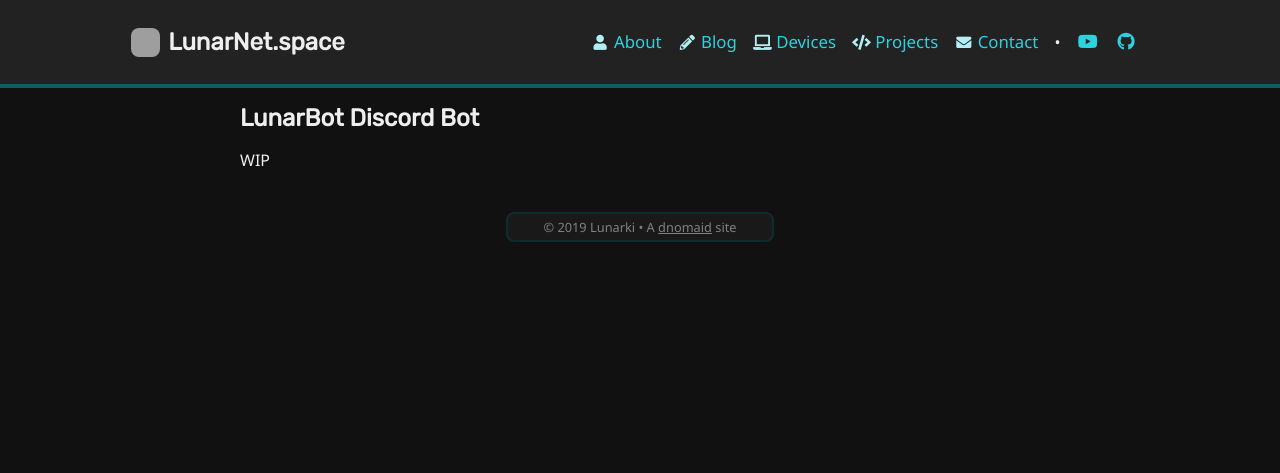
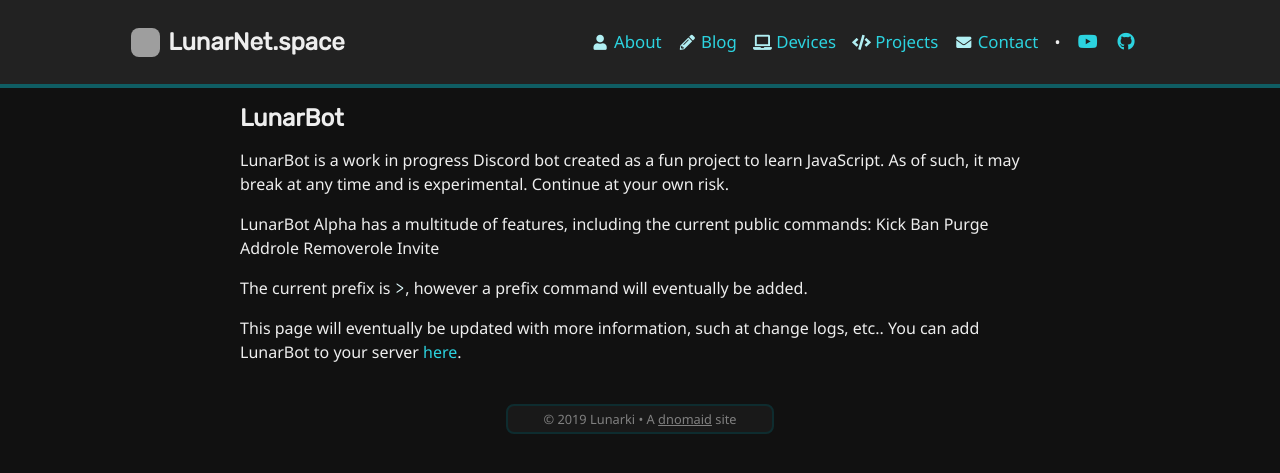
Before and after one commit to SharaNara/SharaNara.github.io, a Jekyll site: the page built from pages/lunarbot.md, in a window 1280 px wide. Shown: the top 473 px of the page. Built offline with Jekyll 4.4.1, drawn with Linux system fonts in a browser that asks for light colours; grey boxes are pictures that could not be loaded.

Commit message:
Page updates!

```diff
--- a/pages/lunarbot.md
+++ b/pages/lunarbot.md
@@ -1,7 +1,21 @@
 ---
 layout: page
-title: LunarBot Discord Bot
+title: LunarBot
 permalink: /lunarbot/
 ---
 
-WIP
+LunarBot is a work in progress Discord bot created as a fun project to learn JavaScript. As of such, it may break at any time and is experimental. Continue at your own risk.
+
+LunarBot Alpha has a multitude of features, including the current public commands:
+Kick
+Ban
+Purge
+Addrole
+Removerole
+Invite
+
+The current prefix is `>`, however a prefix command will eventually be added.
+
+
+This page will eventually be updated with more information, such at change logs, etc..
+You can add LunarBot to your server [here](/lunarbot/invite).
```
Also changed, not shown: pages/about.md (+4 -6 lines), pages/projects.md (+4 -1 lines), redirs/homelab.md (added, +6 -0 lines).
